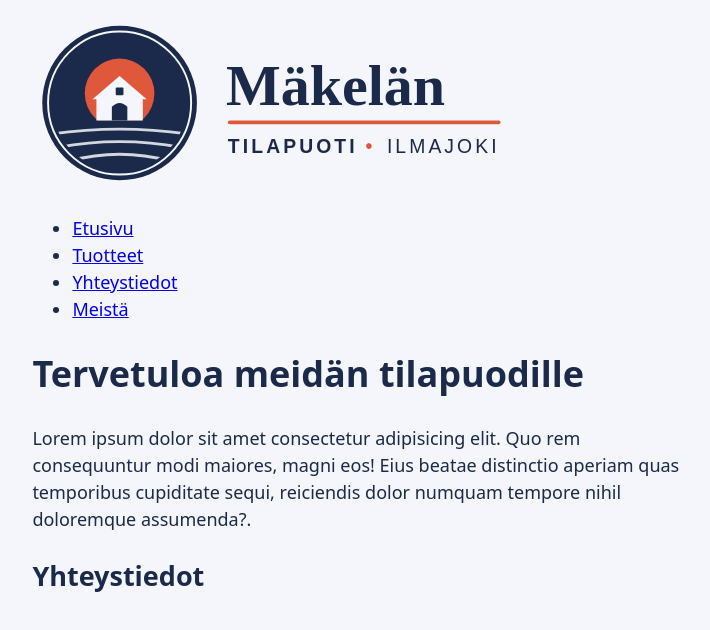
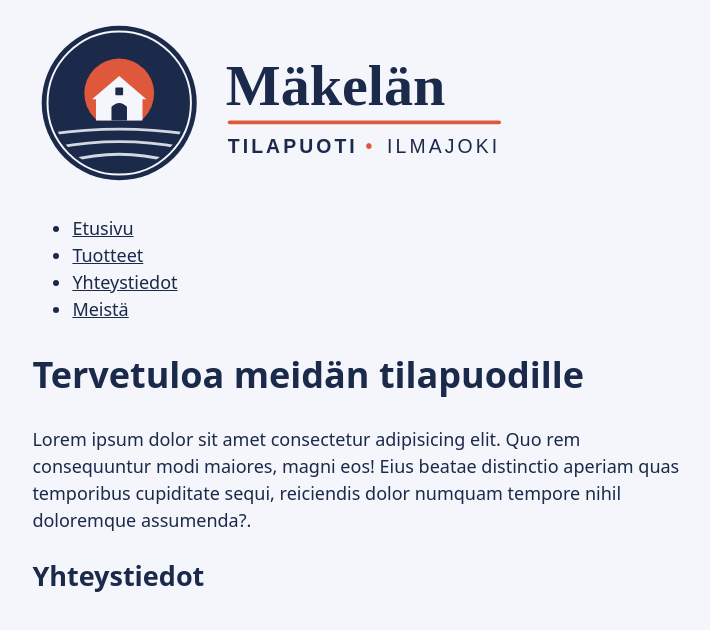
Before and after one commit to emilsysq/web_ohjelmointi, a plain HTML site: page index.html in a window 1280 px wide. Shown: the whole page, without its empty margins (273-983 px from the left). Drawn offline with Linux system fonts and the light colour scheme.

Commit message:
linkki- ja kuvatyylit

```diff
--- a/style.css
+++ b/style.css
@@ -5,6 +5,7 @@
     --space: 1rem;
     --font-text: system-ui, sans-serif;
 }
+
 body {
     background: var(--bg);
     color: var(--text);
@@ -15,3 +16,19 @@ body {
     max-width: 65ch;
     margin: 0 auto;
 }
+
+img {max-width: 100%; height: auto;}
+
+a {
+    color: var(--text);
+    text-decoration: underline;
+}
+
+a:hover {
+    text-decoration-thickness: 3px;
+}
+
+a:focus-visible {
+    outline: 3px solid var(--text);
+    outline-offset: 2px;
+}
```
